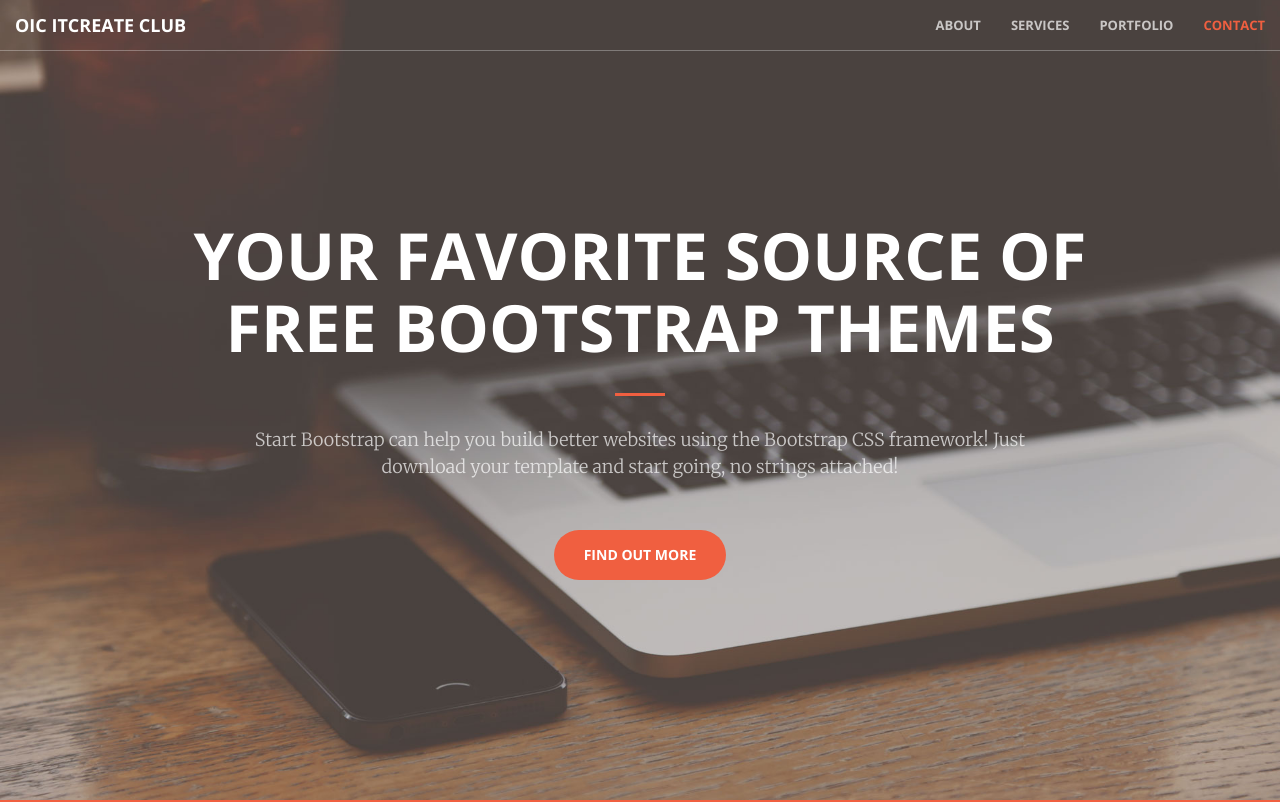
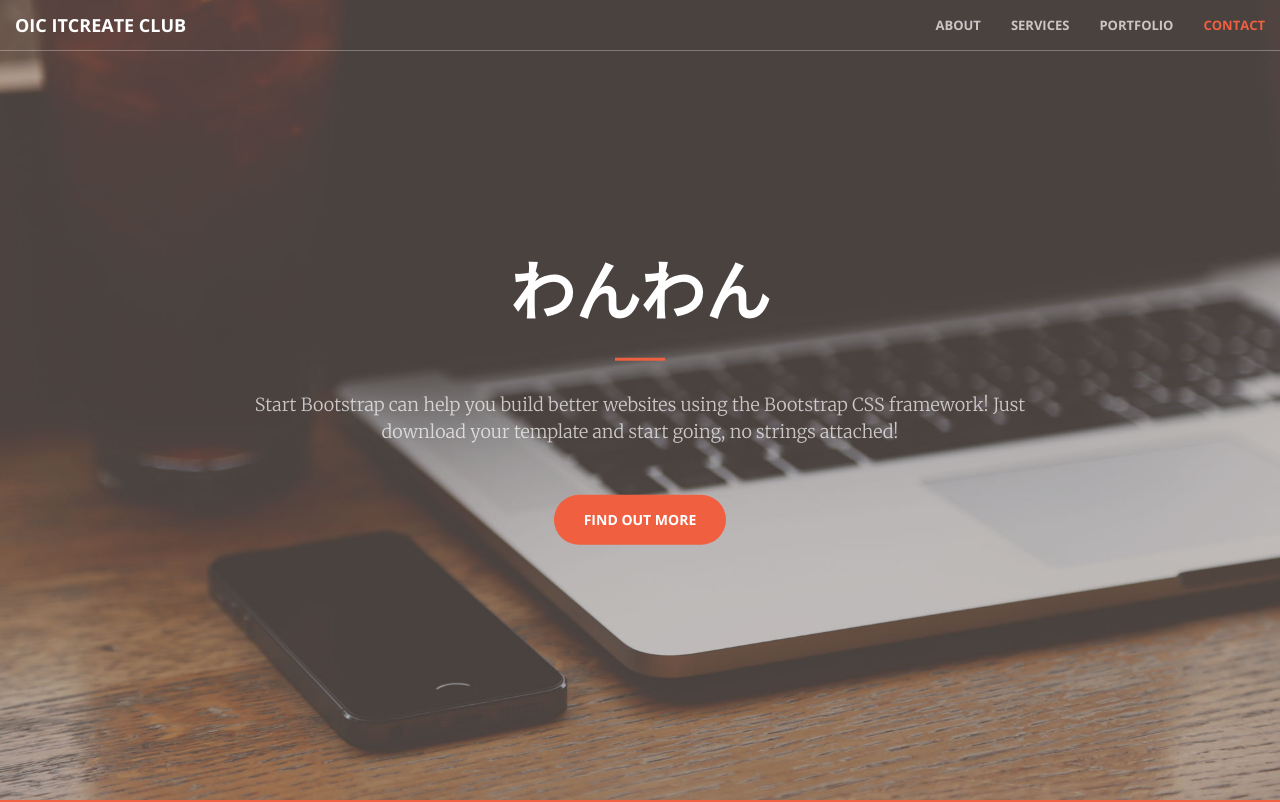
Before and after one commit to tera911/mizunyan, a plain HTML site: page index.html in a window 1280 px wide. Shown: the top 802 px of the page. Drawn offline with nearby package versions, Linux system fonts and the light colour scheme.

Commit message:
modify タイトルっぽいところ修正

```diff
--- a/index.html
+++ b/index.html
@@ -74,7 +74,7 @@
     <header>
         <div class="header-content">
             <div class="header-content-inner">
-                <h1>Your Favorite Source of Free Bootstrap Themes</h1>
+                <h1>わんわん</h1>
                 <hr>
                 <p>Start Bootstrap can help you build better websites using the Bootstrap CSS framework! Just download your template and start going, no strings attached!</p>
                 <a href="#about" class="btn btn-primary btn-xl page-scroll">Find Out More</a>
```
